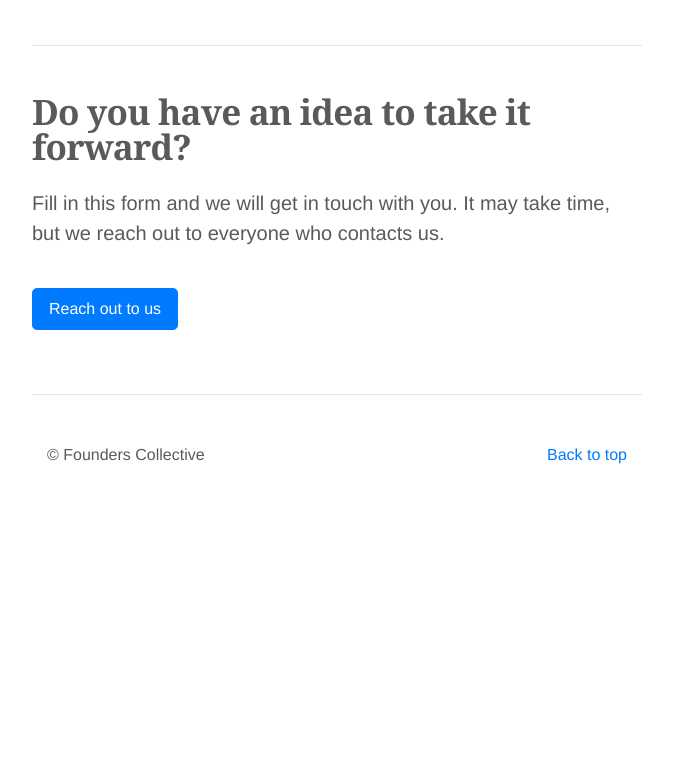
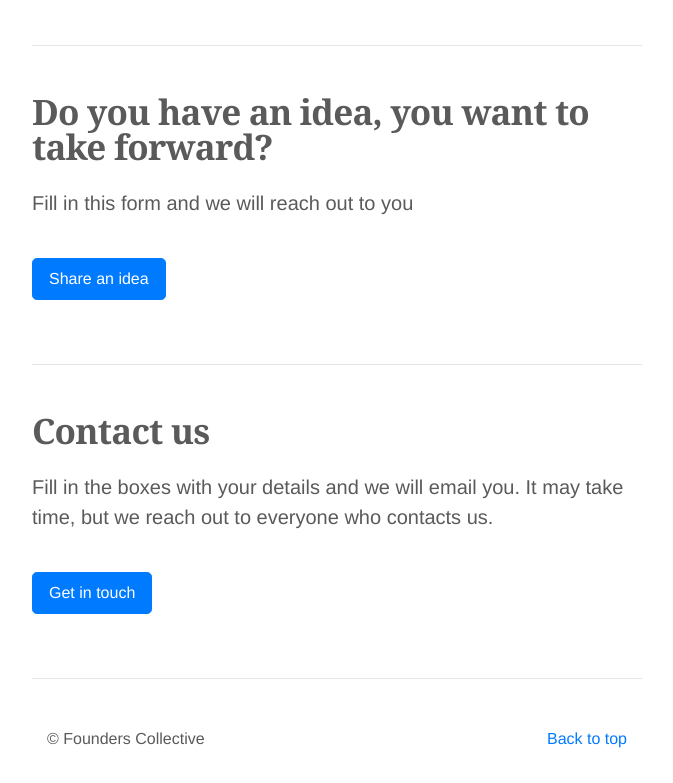
Before and after one commit to dharashah410/founders-collective, a plain HTML site: page index.html in a window 1280 px wide. Shown: the part 1861-2644 px from the top of the page, without its empty margins (303-976 px from the left). Before the commit the page ends 2376 px from the top, so only its background shows below. Drawn offline with nearby package versions, Linux system fonts and the light colour scheme.

Commit message:
added contact us section

```diff
--- a/index.html
+++ b/index.html
@@ -94,14 +94,28 @@
 
       <div class="row featurette">
         <div class="col-md-12">
-          <h2 class="featurette-heading">Do you have an idea to take it forward?</h2>
-          <p class="lead">Fill in this form and we will get in touch with you. It may take time, but we reach out to
-            everyone
-            who contacts us.
+          <h2 class="featurette-heading">Do you have an idea, you want to take forward?</h2>
+          <p class="lead">Fill in this form and we will reach out to you
           </p>
           <br>
           <p><a class="btn btn-lg btn-primary cta" href="https://bit.ly/thinkstartupidea" target="_blank"
-              role="button">Reach out to us</a>
+              role="button">Share an idea</a>
+          </p>
+        </div>
+      </div>
+
+      <hr class="featurette-divider">
+
+      <div class="row featurette">
+        <div class="col-md-12">
+          <h2 class="featurette-heading">Contact us</h2>
+          <p class="lead">Fill in the boxes with your details and we will email you. It may take time, but we reach out
+            to everyone who contacts us.
+          </p>
+          <br>
+          <p><a class="btn btn-lg btn-primary cta"
+              href="https://docs.google.com/forms/d/1wEGjYb8WqoOUwnC9-QNkzEnZn8T2iHDJEBRS7sDCq8M/viewform?ts=5eda6e62&edit_requested=true"
+              target="_blank" role="button">Get in touch</a>
           </p>
         </div>
       </div>
```
